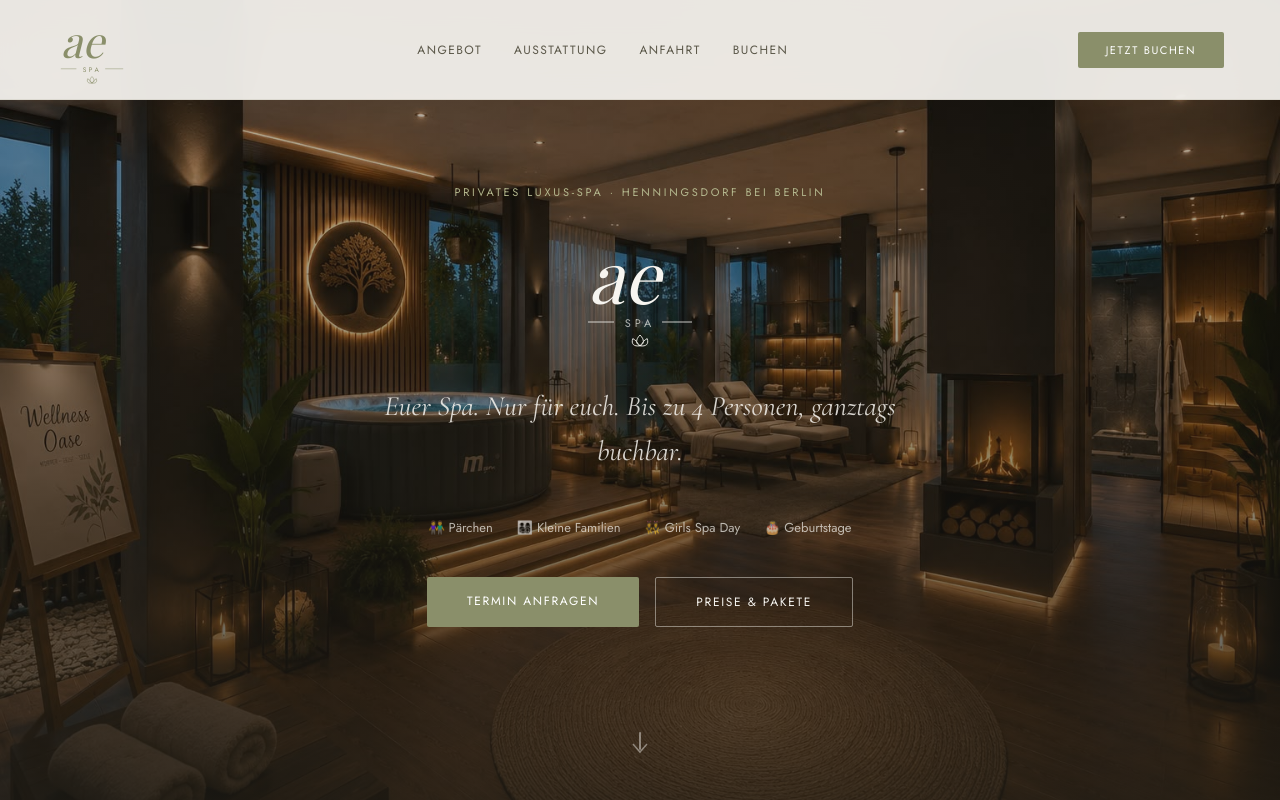
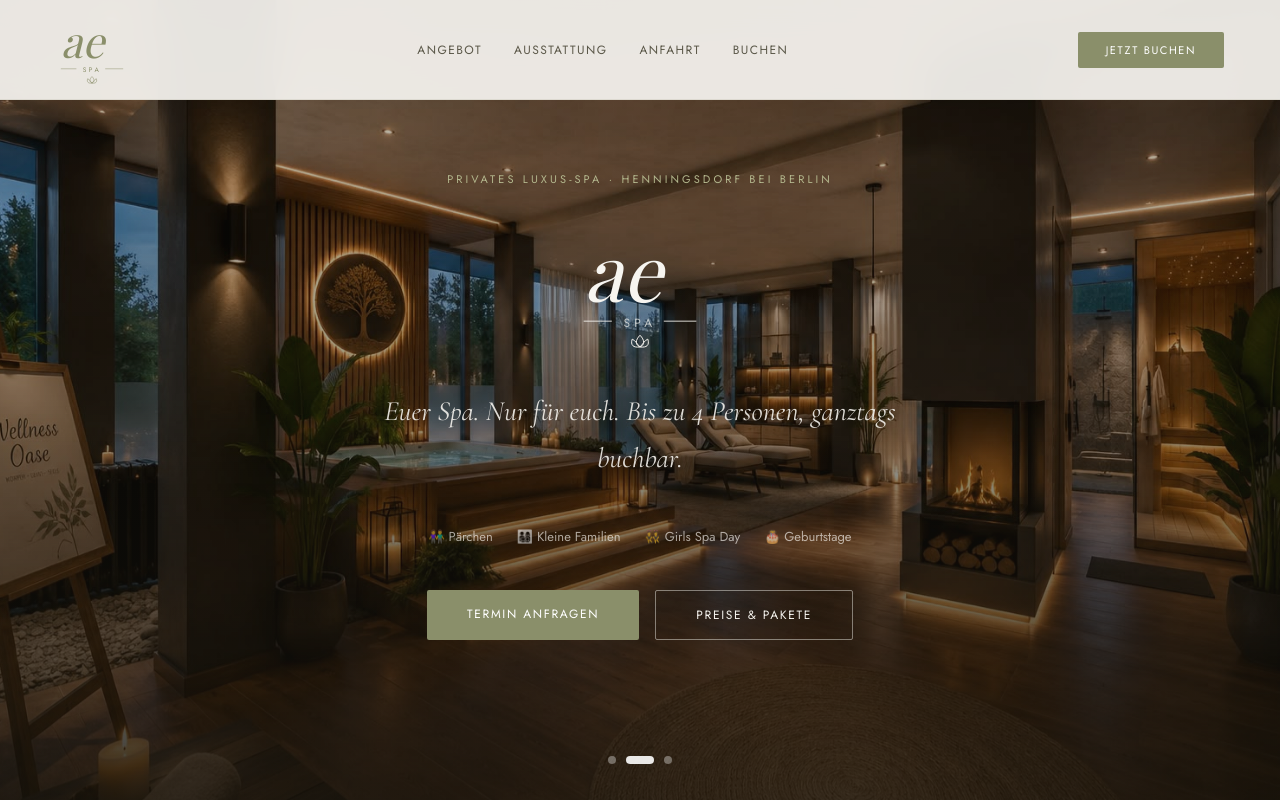
Before and after one commit to infodigital030-bot/aespa-berlin, a Next.js app: page / in a window 1280 px wide. Shown: the top 800 px of the page. Built offline with nearby package versions, Linux system fonts and the light colour scheme; a web font is replaced by a local one.

Commit message:
Hero slider with zoom-in effect across all 3 images

```diff
--- a/app/page.jsx
+++ b/app/page.jsx
@@ -1,5 +1,5 @@
 'use client'
-import { useState } from 'react'
+import { useState, useEffect, useRef } from 'react'
 
 const SAGE = '#8a8f6a'
 const SAGE_LIGHT = '#b5b98f'
@@ -72,11 +72,38 @@ const occasions = [
 
 const times = ['10:00','11:00','12:00','13:00','14:00','15:00','16:00','17:00','18:00','19:00','20:00']
 
+const SLIDES = ['/spa1.jpeg', '/spa2.jpeg', '/spa3.jpeg']
+
 export default function SpaPage() {
   const [selectedPkg, setSelectedPkg] = useState('')
   const [selectedTime, setSelectedTime] = useState('')
   const [form, setForm] = useState({ name: '', email: '', phone: '', date: '', persons: '2', notes: '' })
   const [sent, setSent] = useState(false)
+  const [slide, setSlide] = useState(0)
+  const [prev, setPrev] = useState(null)
+  const [transitioning, setTransitioning] = useState(false)
+  const timerRef = useRef(null)
+
+  function goTo(idx) {
+    if (transitioning || idx === slide) return
+    setPrev(slide)
+    setSlide(idx)
+    setTransitioning(true)
+    setTimeout(() => { setPrev(null); setTransitioning(false) }, 1400)
+  }
+
+  useEffect(() => {
+    timerRef.current = setInterval(() => {
+      setSlide(s => {
+        const next = (s + 1) % SLIDES.length
+        setPrev(s)
+        setTransitioning(true)
+        setTimeout(() => { setPrev(null); setTransitioning(false) }, 1400)
+        return next
+      })
+    }, 5000)
+    return () => clearInterval(timerRef.current)
+  }, [])
 
   function handleSubmit(e) {
     e.preventDefault()
@@ -108,29 +135,69 @@ export default function SpaPage() {
         }}>Jetzt buchen</a>
       </nav>
 
-      {/* HERO */}
+      {/* HERO SLIDER */}
       <section style={{ position: 'relative', height: '100vh', minHeight: 640, overflow: 'hidden' }}>
-        <img src="/spa1.jpeg" alt="ae SPA Henningsdorf"
-          style={{ position: 'absolute', inset: 0, width: '100%', height: '100%', objectFit: 'cover', objectPosition: 'center' }} />
-        <div style={{ position: 'absolute', inset: 0, background: 'linear-gradient(to bottom, rgba(30,28,22,0.3) 0%, rgba(30,28,22,0.5) 60%, rgba(30,28,22,0.8) 100%)' }} />
+        <style>{`
+          @keyframes zoomIn {
+            from { transform: scale(1); }
+            to   { transform: scale(1.08); }
+          }
+          @keyframes fadeOut {
+            from { opacity: 1; }
+            to   { opacity: 0; }
+          }
+          .hero-slide-active {
+            animation: zoomIn 6s ease-out forwards;
+          }
+          .hero-slide-leaving {
+            animation: fadeOut 1.4s ease-out forwards;
+          }
+          .slide-dot { transition: all 0.3s ease; cursor: pointer; }
+          .slide-dot:hover { opacity: 1 !important; transform: scale(1.2); }
+        `}</style>
+
+        {/* Leaving slide */}
+        {prev !== null && (
+          <img
+            key={`prev-${prev}`}
+            src={SLIDES[prev]}
+            alt=""
+            className="hero-slide-leaving"
+            style={{ position: 'absolute', inset: 0, width: '100%', height: '100%', objectFit: 'cover', objectPosition: 'center', zIndex: 1 }}
+          />
+        )}
+
+        {/* Active slide */}
+        <img
+          key={`slide-${slide}`}
+          src={SLIDES[slide]}
+          alt="ae SPA Henningsdorf"
+          className="hero-slide-active"
+          style={{ position: 'absolute', inset: 0, width: '100%', height: '100%', objectFit: 'cover', objectPosition: 'center', zIndex: 2 }}
+        />
+
+        {/* Gradient overlay */}
+        <div style={{ position: 'absolute', inset: 0, zIndex: 3, background: 'linear-gradient(to bottom, rgba(20,18,12,0.25) 0%, rgba(20,18,12,0.42) 50%, rgba(20,18,12,0.82) 100%)' }} />
+
+        {/* Content */}
         <div style={{
-          position: 'relative', zIndex: 2, height: '100%',
+          position: 'absolute', inset: 0, zIndex: 4,
           display: 'flex', flexDirection: 'column', alignItems: 'center', justifyContent: 'center',
           textAlign: 'center', padding: '0 24px',
         }}>
-          <p style={{ color: SAGE_LIGHT, letterSpacing: '0.25em', fontSize: 11, textTransform: 'uppercase', marginBottom: 24 }}>Privates Luxus-Spa · Henningsdorf bei Berlin</p>
-          <AeLogo size={120} light />
+          <p style={{ color: SAGE_LIGHT, letterSpacing: '0.28em', fontSize: 11, textTransform: 'uppercase', marginBottom: 28 }}>Privates Luxus-Spa · Henningsdorf bei Berlin</p>
+          <AeLogo size={130} light />
           <p style={{
             fontFamily: "'Cormorant Garamond', serif", fontStyle: 'italic',
-            color: 'rgba(247,245,240,0.85)', fontSize: 'clamp(18px,2.5vw,28px)',
-            marginTop: 28, maxWidth: 560, lineHeight: 1.6,
+            color: 'rgba(247,245,240,0.88)', fontSize: 'clamp(18px,2.5vw,28px)',
+            marginTop: 30, maxWidth: 560, lineHeight: 1.65,
           }}>Euer Spa. Nur für euch. Bis zu 4 Personen, ganztags buchbar.</p>
-          <div style={{ marginTop: 16, display: 'flex', gap: 24, justifyContent: 'center', flexWrap: 'wrap' }}>
+          <div style={{ marginTop: 18, display: 'flex', gap: 24, justifyContent: 'center', flexWrap: 'wrap' }}>
             {occasions.map(o => (
-              <span key={o.label} style={{ color: 'rgba(247,245,240,0.7)', fontSize: 13 }}>{o.emoji} {o.label}</span>
+              <span key={o.label} style={{ color: 'rgba(247,245,240,0.65)', fontSize: 13 }}>{o.emoji} {o.label}</span>
             ))}
           </div>
-          <div style={{ marginTop: 40, display: 'flex', gap: 16, flexWrap: 'wrap', justifyContent: 'center' }}>
+          <div style={{ marginTop: 44, display: 'flex', gap: 16, flexWrap: 'wrap', justifyContent: 'center' }}>
             <a href="#buchen" style={{
               background: SAGE, color: '#fff', padding: '15px 40px',
               letterSpacing: '0.14em', fontSize: 12, textTransform: 'uppercase',
@@ -143,11 +210,20 @@ export default function SpaPage() {
             }}>Preise & Pakete</a>
           </div>
         </div>
-        <div style={{ position: 'absolute', bottom: 32, left: '50%', transform: 'translateX(-50%)', opacity: 0.45 }}>
-          <svg width="18" height="30" viewBox="0 0 18 30" fill="none">
-            <rect x="8" y="0" width="2" height="18" fill={CREAM} rx="1"/>
-            <path d="M2 12 L9 20 L16 12" stroke={CREAM} strokeWidth="1.5" fill="none"/>
-          </svg>
+
+        {/* Slide dots */}
+        <div style={{ position: 'absolute', bottom: 36, left: '50%', transform: 'translateX(-50%)', zIndex: 5, display: 'flex', gap: 10 }}>
+          {SLIDES.map((_, i) => (
+            <div
+              key={i}
+              className="slide-dot"
+              onClick={() => goTo(i)}
+              style={{
+                width: i === slide ? 28 : 8, height: 8, borderRadius: 4,
+                background: '#fff', opacity: i === slide ? 0.9 : 0.35,
+              }}
+            />
+          ))}
         </div>
       </section>
 
```
